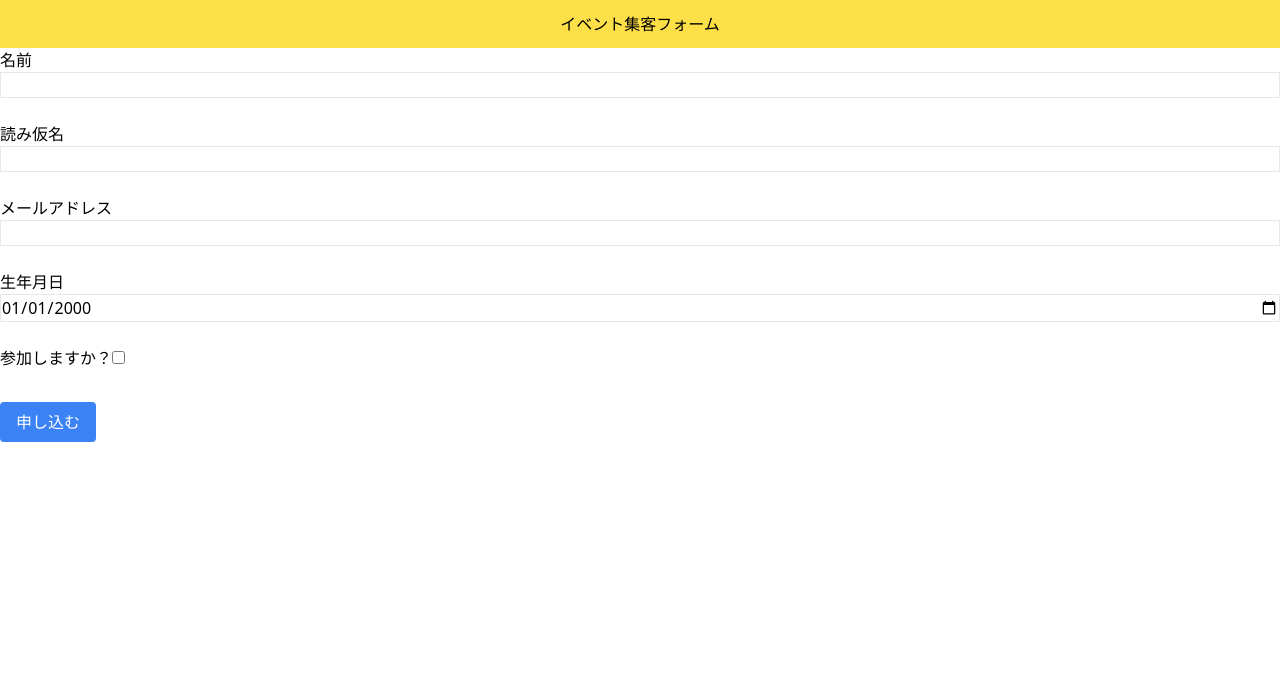
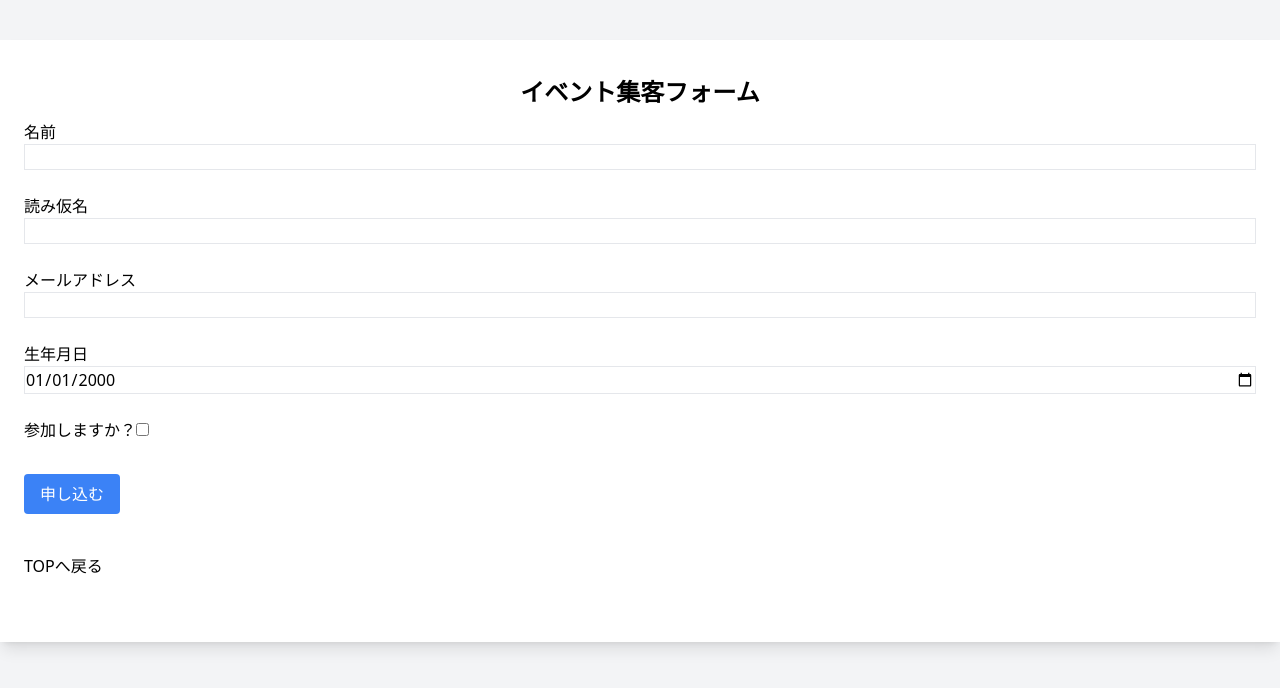
Before and after one commit to asuka-nomura-zzz/aws-form-sample, a Next.js app: page /client-form-sample in a window 1280 px wide. Shown: the top 688 px of the page. Built offline with nearby package versions, Linux system fonts and the light colour scheme; no server answers; the database is empty.

Commit message:
I edited layout with tailwind

```diff
--- a/app/client-form-sample/components/Form.tsx
+++ b/app/client-form-sample/components/Form.tsx
@@ -7,6 +7,7 @@ import CompanionInputs from './CompanionInputs';
 import TimeslotSelect from './TimeslotSelect';
 import { Timeslot } from '../types/Timeslot';
 import { Influencer } from '../types/Influencer';
+import Link from 'next/link';
 
 const Form = () => {
   const [fullName, setFullName] = useState<string>('')
@@ -144,7 +145,12 @@ const Form = () => {
   return (
     <div>
       {isSubmitted ?
-      <p>送信ありがとうございました</p>
+      <>
+        <p>送信ありがとうございました</p>
+        <Link href="./">
+          <p className='hover:underline'>TOPへ戻る</p>
+         </Link>
+      </>
       :
       <form onSubmit={handleSubmit}>
         <FormInput label="名前" value={fullName} onChange={(e) => setFullName(e.target.value)} />
@@ -180,6 +186,11 @@ const Form = () => {
         <button type="submit" className="bg-blue-500 text-white mt-2 py-2 px-4 rounded cursor-pointer">申し込む</button>
       </form>
       }
+
+        <Link href="./">
+         <p className='my-10 hover:underline'>TOPへ戻る</p>
+        </Link>
+
     </div>
   );
 };
--- a/app/layout.tsx
+++ b/app/layout.tsx
@@ -15,11 +15,12 @@ export default function RootLayout({
 }>) {
   return (
     <html lang="ja">
-      <body
+      <body className="bg-gray-100"
       >
-        <h1 className="bg-yellow-300 p-3 text-center">イベント集客フォーム</h1>
-
-        {children}
+        <div className="max-w-7xl min-h-44 mx-10 my-10 xl:mx-auto p-6 bg-white shadow-lg">
+          <h1 className="p-3 text-center font-bold text-2xl">イベント集客フォーム</h1>
+          {children}
+        </div>
       </body>
     </html>
   );
--- a/app/page.tsx
+++ b/app/page.tsx
@@ -2,9 +2,12 @@ import Link from "next/link"
 export default function Home() {
   return (
     <>
-    <p>Hello world</p>
-    <p>from Asuka</p>
-
+    <Link href="./client-form-sample">
+      <p className="flex justify-center py-4 hover:underline">Client Side Rendering</p>
+    </Link>
+    <Link href="./server-form-sample">
+      <p className="flex justify-center py-4 hover:underline">Server Side Rendering</p>
+    </Link>
     </>
   );
 }
--- a/app/server-form-sample/page.tsx
+++ b/app/server-form-sample/page.tsx
@@ -2,6 +2,7 @@
 
 import React, { useState } from 'react'
 import { useAppContext } from './context/useAppContext'
+import Link from 'next/link'
 
 const page = () => {
   // const { timeslots } = useAppContext()
@@ -54,6 +55,10 @@ const page = () => {
       }
 
 
+      <Link href="./">
+        <p className='my-10 hover:underline'>TOPへ戻る</p>
+      </Link>
+
     </div>
   )
 }
```
